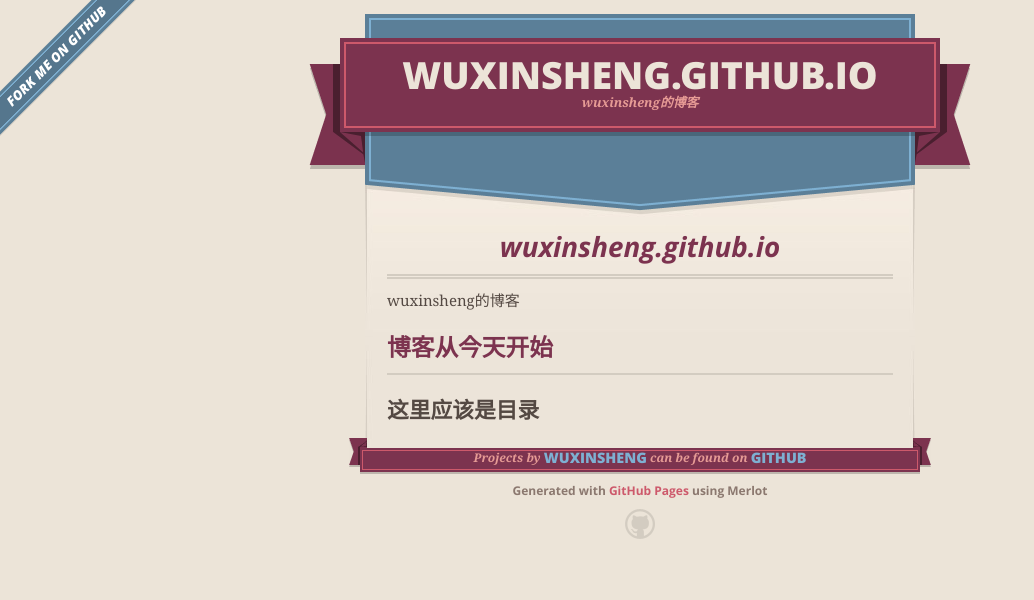
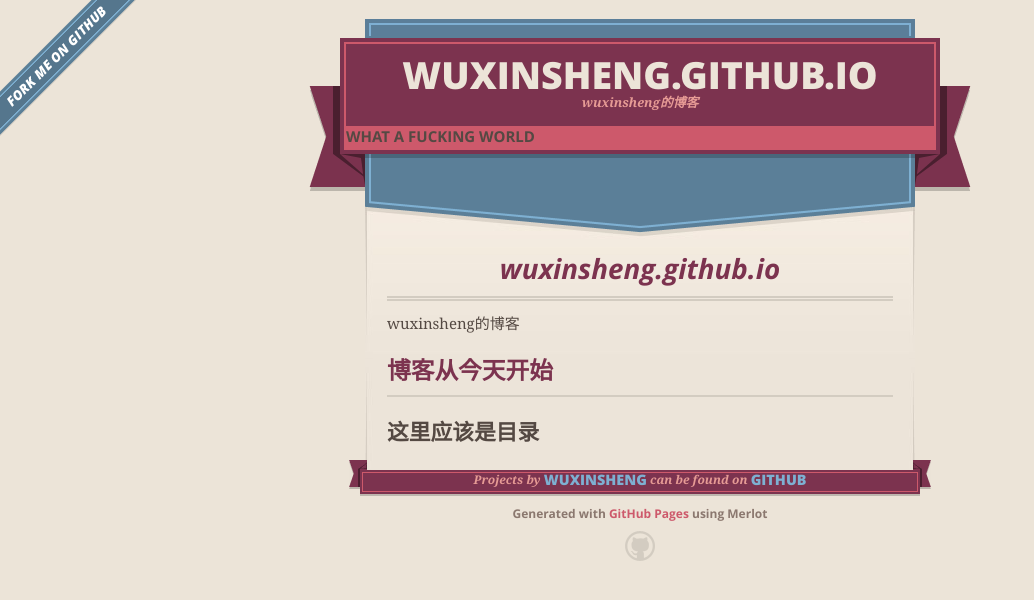
Before and after one commit to wuxinsheng/wuxinsheng.github.io, a plain HTML site: page index.html in a window 1280 px wide. Shown: the whole page, without its empty margins (0-1034 px from the left). Drawn offline with nearby package versions, Linux system fonts and the light colour scheme.

Commit message:
Update index.html

```diff
--- a/index.html
+++ b/index.html
@@ -29,6 +29,7 @@
           <span class="ribbon-inner">
             <h1>Wuxinsheng.GitHub.io</h1>
             <h2>wuxinsheng的博客</h2>
+            <h3>WHAT A FUCKING WORLD</h3>
           </span>
           <span class="left-tail"></span>
           <span class="right-tail"></span>
```
